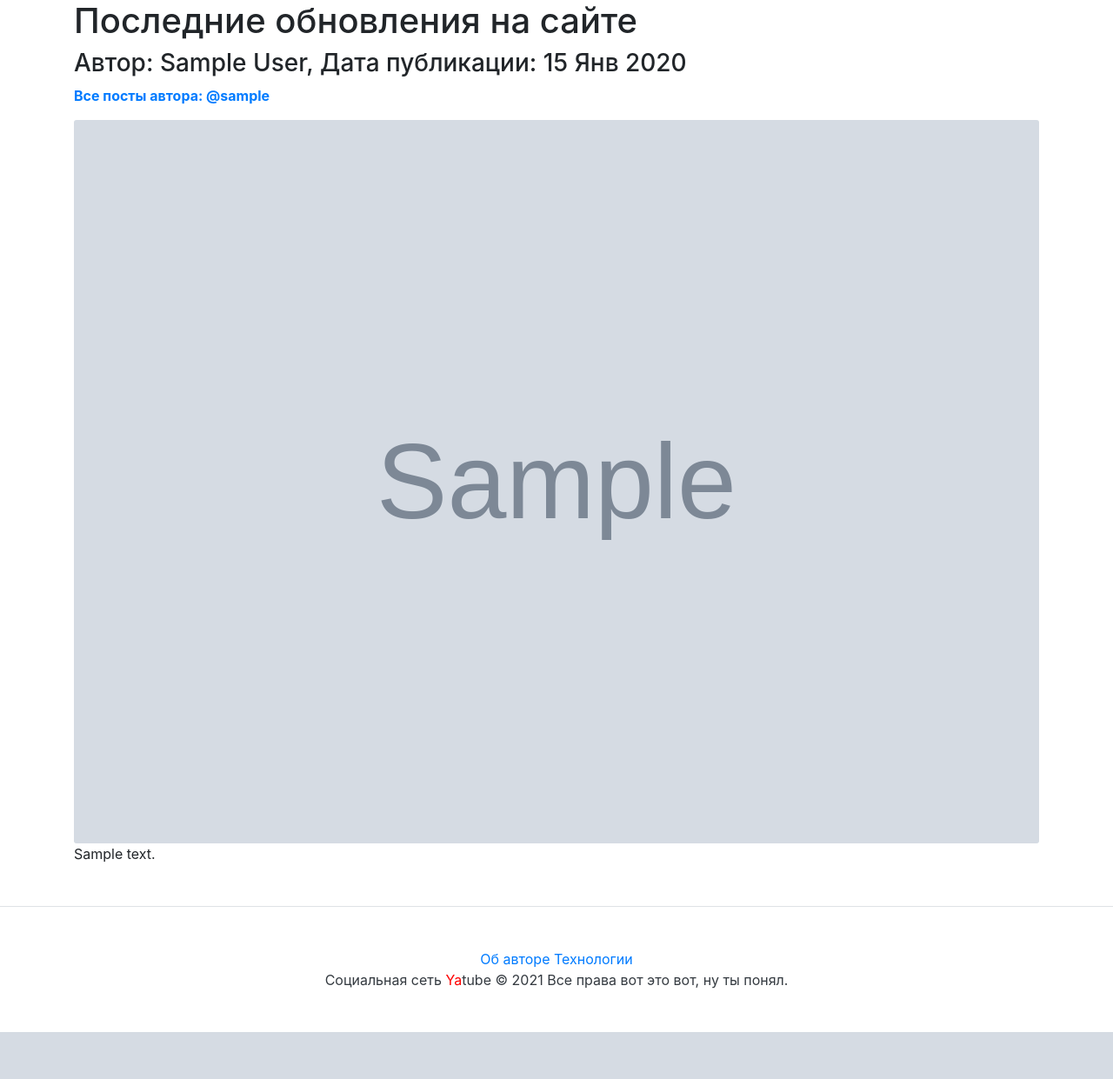
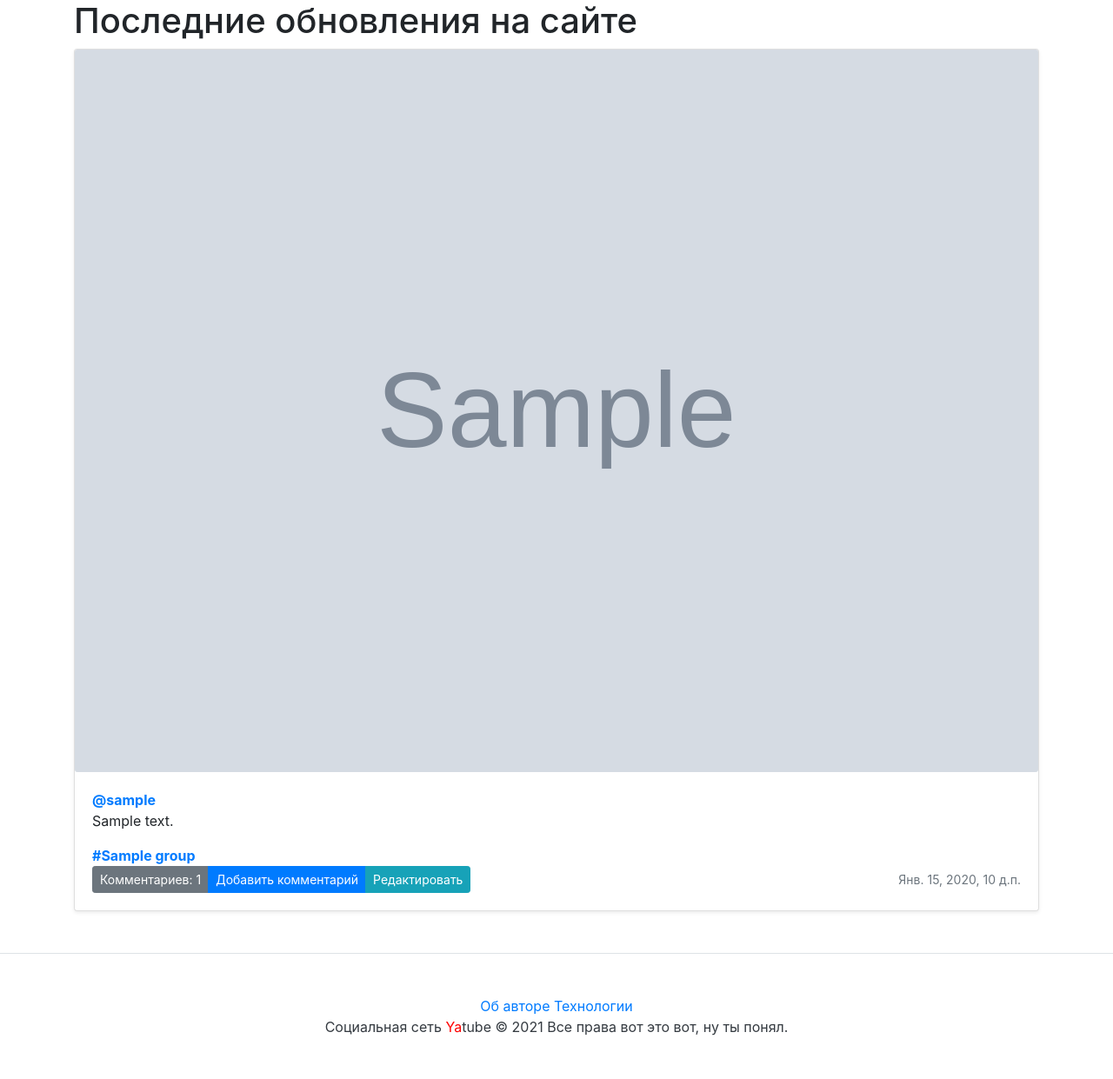
Before and after one commit to RomanCherkasov/hw05_final, a Django app: page / in a window 1280 px wide. Shown: the part 56-1297 px from the top of the page at 87% size. Before the commit the page ends 1243 px from the top, so only its background shows below. Run offline with Django 3.2, Linux system fonts and the light colour scheme; a user stored in the database is signed in; tables that the repository leaves empty hold one stand-in row (values such as "Sample post"); grey boxes marked "Sample" are stand-in pictures; some libraries are stand-ins or nearby versions.

Commit message:
edit all pages who show post now it simple

```diff
--- /dev/null
+++ b/yatube/templates/includes/post_item.html
@@ -0,0 +1,50 @@
+<div class="card mb-3 mt-1 shadow-sm">
+
+  <!-- Отображение картинки -->
+  {% load thumbnail %}
+  {% thumbnail post.image "960x339" crop="center" upscale=True as im %}
+    <img class="card-img" src="{{ im.url }}">
+  {% endthumbnail %}
+  <!-- Отображение текста поста -->
+  <div class="card-body">
+    <p class="card-text">
+      <!-- Ссылка на автора через @ -->
+      <a name="post_{{ post.id }}" href="{% url 'profile' post.author.username %}">
+        <strong class="d-block text-gray-dark">@{{ post.author }}</strong>
+      </a>
+      {{ post.text|linebreaksbr }}
+    </p>
+
+    <!-- Если пост относится к какому-нибудь сообществу, то отобразим ссылку на него через # -->
+    {% if post.group %}
+      <a class="card-link muted" href="{% url 'group' post.group.slug %}">
+        <strong class="d-block text-gray-dark">#{{ post.group.title }}</strong>
+      </a>
+    {% endif %}
+
+    <!-- Отображение ссылки на комментарии -->
+    <div class="d-flex justify-content-between align-items-center">
+      <div class="btn-group">
+        {% if post.comments.exists %}
+          <div class="btn btn-sm btn-secondary">
+            Комментариев: {{ post.comments.count }}
+          </div>
+        {% endif %}
+
+        <a class="btn btn-sm btn-primary" href="{% url 'post' post.author.username post.id %}" role="button">
+          Добавить комментарий
+        </a>
+
+        <!-- Ссылка на редактирование поста для автора -->
+        {% if user == post.author %}
+          <a class="btn btn-sm btn-info" href="{% url 'post_edit' post.author.username post.id %}" role="button">
+            Редактировать
+          </a>
+        {% endif %}
+      </div>
+
+      <!-- Дата публикации поста -->
+      <small class="text-muted">{{ post.pub_date }}</small>
+    </div>
+  </div>
+</div>
--- a/yatube/templates/index.html
+++ b/yatube/templates/index.html
@@ -4,20 +4,7 @@
 {% block content %}
 
     {% for post in page %}
-    <h3>
-        Автор: {{ post.author.get_full_name }}, Дата публикации: {{ post.pub_date|date:"d M Y" }}
-    </h3>
-        <p>
-        <a href="{% url 'profile' post.author %}">
-                <strong class="d-block text-gray-dark">Все посты автора: @{{ post.author }}</strong>
-              </a>
-        </p>
-        {% load thumbnail %}
-        {% thumbnail post.image "960x339" crop="center" upscale=True as im %}
-            <img class="card-img" src="{{ im.url }}">
-        {% endthumbnail %}
-    <p>{{ post.text|linebreaksbr }}</p>
-    {% if not forloop.last %}<hr>{% endif %}
+        {% include "includes/post_item.html" with post=post %}
     {% endfor %}
     <p>{% include 'includes/paginator.html' %}</p>
 
--- a/yatube/yatube/settings.py
+++ b/yatube/yatube/settings.py
@@ -56,6 +56,12 @@ MIDDLEWARE = [
     'django.contrib.messages.middleware.MessageMiddleware',
     'django.middleware.clickjacking.XFrameOptionsMiddleware',
 ]
+
+CACHES = {
+    'default': {
+        'BACKEND': 'django.core.cache.backends.locmem.LocMemCache',
+    }
+}
 STATIC_URL = "/static/"
 STATIC_ROOT = os.path.join(BASE_DIR, "static")
 
```
Also changed, not shown: yatube/posts/tests/test_views.py (+0 -1 lines), yatube/templates/group.html (+1 -8 lines), yatube/templates/post.html (+1 -26 lines), yatube/templates/profile.html (+3 -34 lines).
